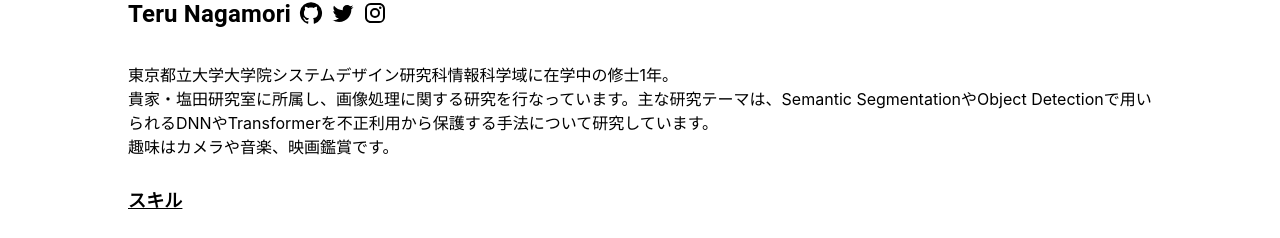
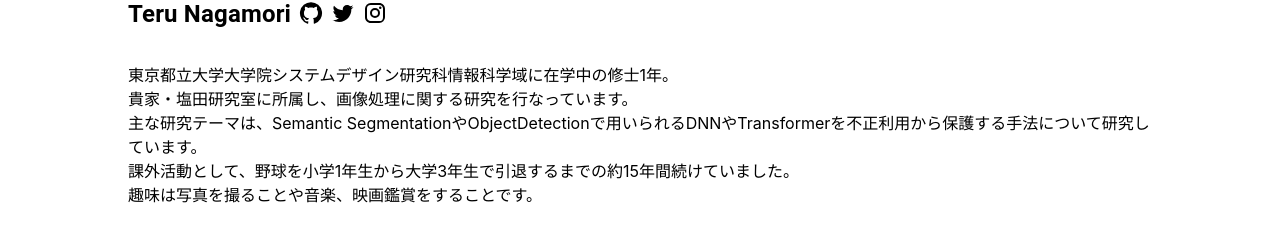
Before and after one commit to teru77/my-home-page, a React (Create React App) app: page / in a window 1280 px wide. Shown: the part 262-500 px from the top of the page. Built offline with nearby package versions, Linux system fonts and the light colour scheme; no server answers; the database is empty.

Commit message:
fix: profile

```diff
--- a/src/components/About/Profile.tsx
+++ b/src/components/About/Profile.tsx
@@ -51,11 +51,14 @@ const Profile = () => {
       <p>
         東京都立大学大学院システムデザイン研究科情報科学域に在学中の修士1年。
         <br />
-        貴家・塩田研究室に所属し、画像処理に関する研究を行なっています。主な研究テーマは、Semantic
-        SegmentationやObject
-        Detectionで用いられるDNNやTransformerを不正利用から保護する手法について研究しています。
+        貴家・塩田研究室に所属し、画像処理に関する研究を行なっています。
         <br />
-        趣味はカメラや音楽、映画鑑賞です。
+        主な研究テーマは、Semantic
+        SegmentationやObjectDetectionで用いられるDNNやTransformerを不正利用から保護する手法について研究しています。
+        <br />
+        課外活動として、野球を小学1年生から大学3年生で引退するまでの約15年間続けていました。
+        <br />
+        趣味は写真を撮ることや音楽、映画鑑賞をすることです。
       </p>
     </Box>
   );
```
